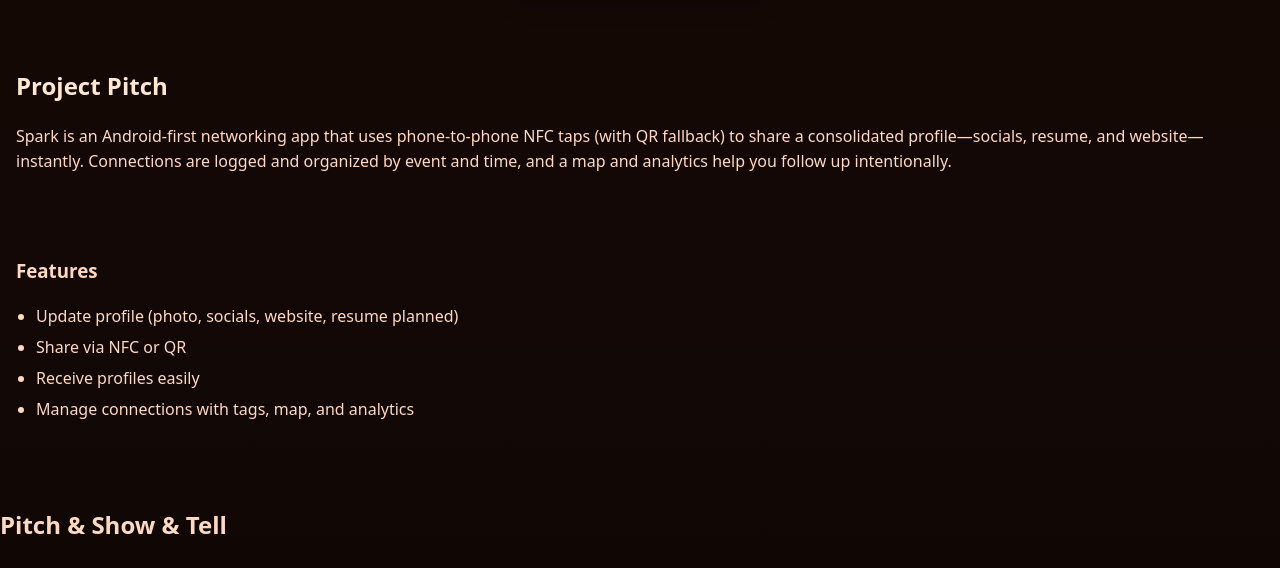
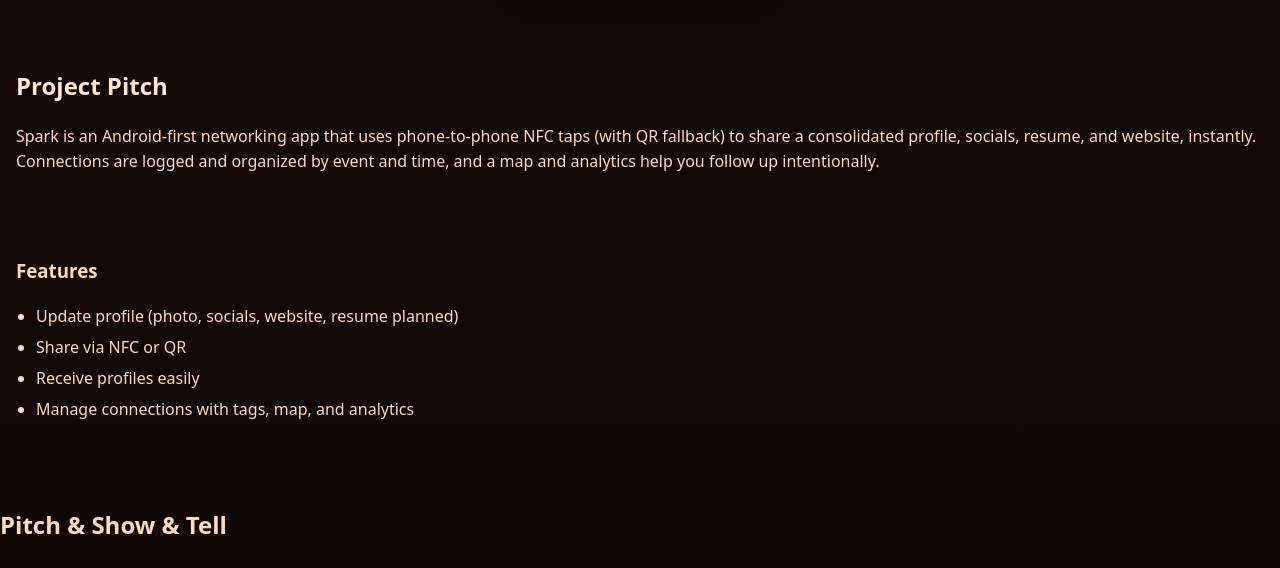
Before and after one commit to mekdimd/cmpt362-spark-website, a plain HTML site: page index.html in a window 1280 px wide. Shown: the part 803-1371 px from the top of the page. Drawn offline with Linux system fonts and the light colour scheme.

Commit message:
chore: fix formatting

```diff
--- a/index.html
+++ b/index.html
@@ -6,7 +6,7 @@
     <title>Spark — Tap to network</title>
     <meta
       name="description"
-      content="Spark — Spark connections easily with the tap of a phone. Share your profile with NFC or QR, manage connections, and follow up with intent."
+      content="Spark - Spark connections easily with the tap of a phone. Share your profile with NFC or QR, manage connections, and follow up with intent."
     />
     <link rel="stylesheet" href="styles.css" />
     <script defer src="main.js"></script>
@@ -44,7 +44,7 @@
       <p>
         <a href="assets/spark.apk" download>Download APK</a> ·
         <a
-          href="https://github.com/mekdimd/cmpt362-spark-website"
+          href="https://github.com/mekdimd/cmpt362-spark"
           target="_blank"
           rel="noopener"
           >View Source</a
@@ -60,9 +60,9 @@
         <h2>Project Pitch</h2>
         <p>
           Spark is an Android-first networking app that uses phone-to-phone NFC
-          taps (with QR fallback) to share a consolidated profile—socials,
-          resume, and website—instantly. Connections are logged and organized by
-          event and time, and a map and analytics help you follow up
+          taps (with QR fallback) to share a consolidated profile, socials,
+          resume, and website, instantly. Connections are logged and organized
+          by event and time, and a map and analytics help you follow up
           intentionally.
         </p>
       </section>
```
